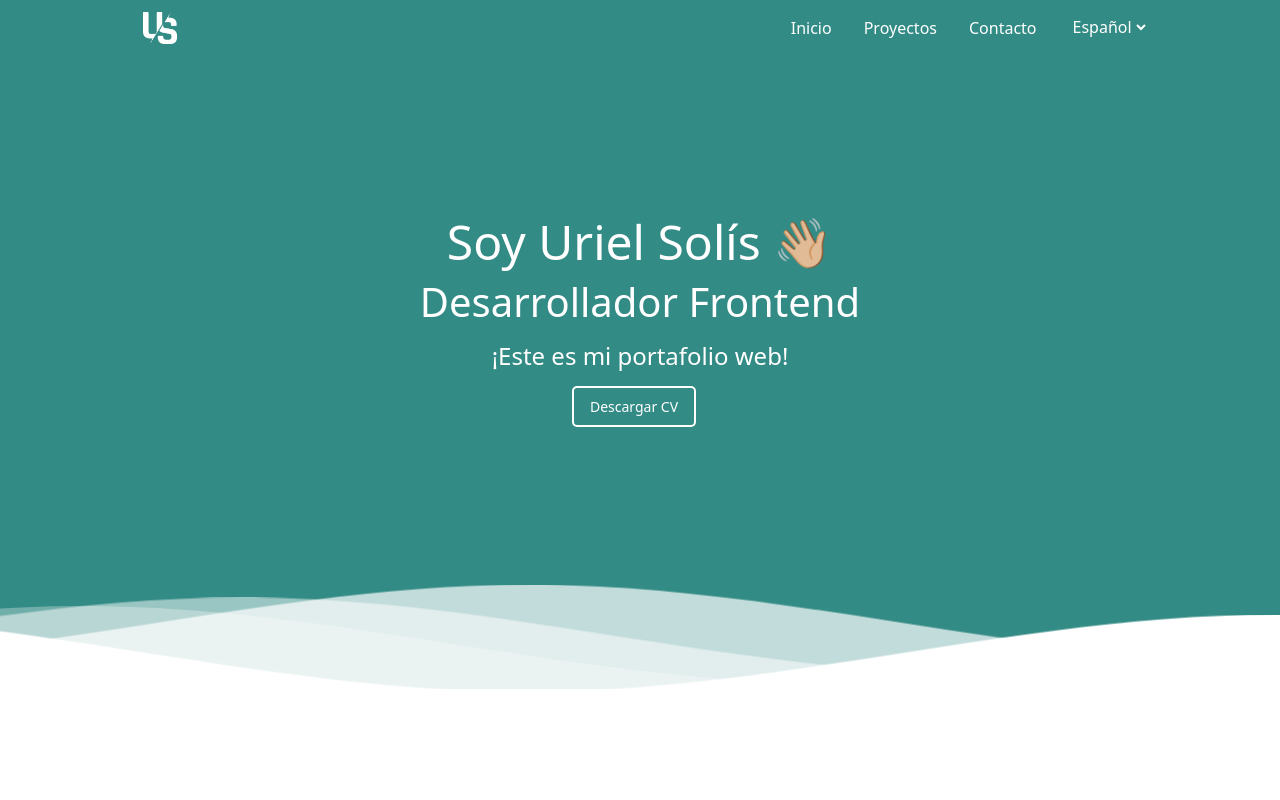
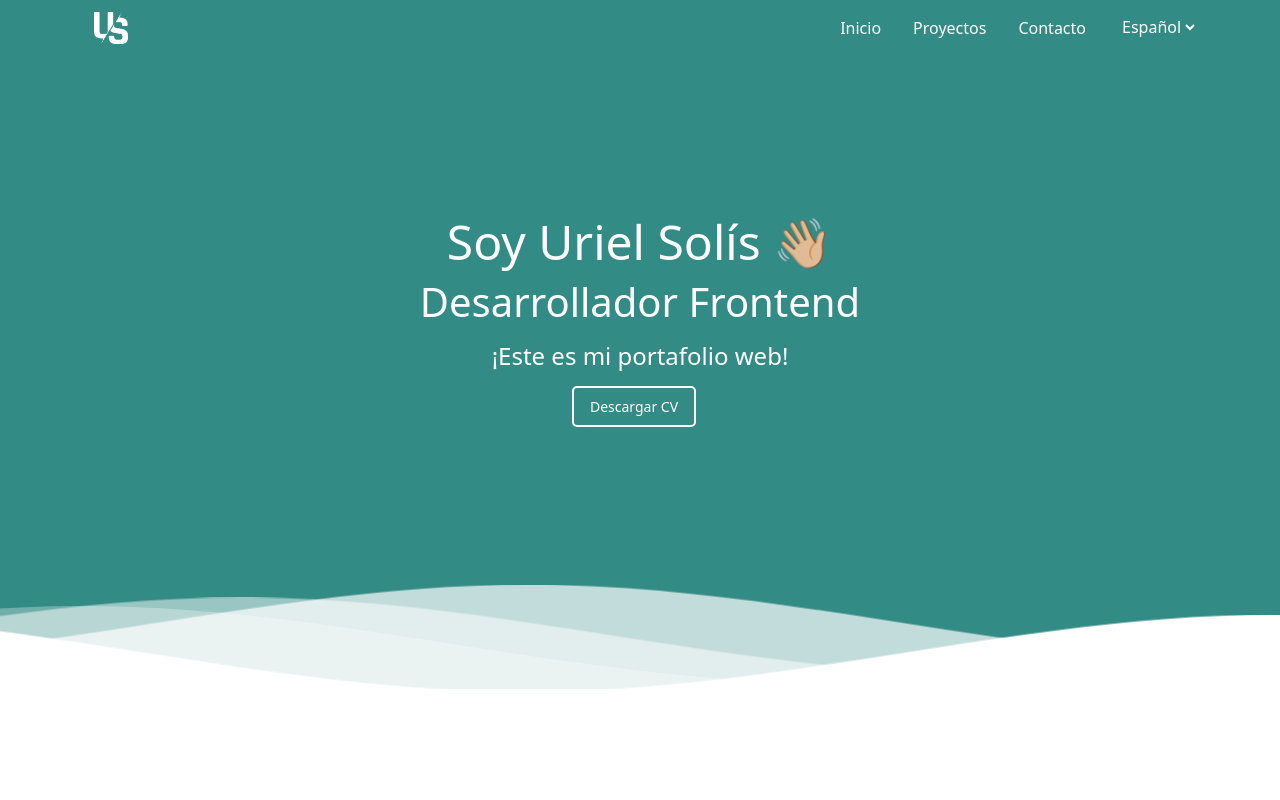
Before and after one commit to euss99/personal-website, a Vue app: page / in a window 1280 px wide. Shown: the top 800 px of the page. Built offline with nearby package versions, Linux system fonts and the light colour scheme.

Commit message:
Modified

```diff
--- a/src/components/NavBar.vue
+++ b/src/components/NavBar.vue
@@ -110,7 +110,7 @@ watch(locale, (): void => {
   padding: 8px 0px !important;
 
   .container {
-    margin: 0px 119.444px !important;
+    margin: 0px auto !important;
     padding: 0px 12px !important;
     .logo {
       margin: 4px 12px !important;
```
